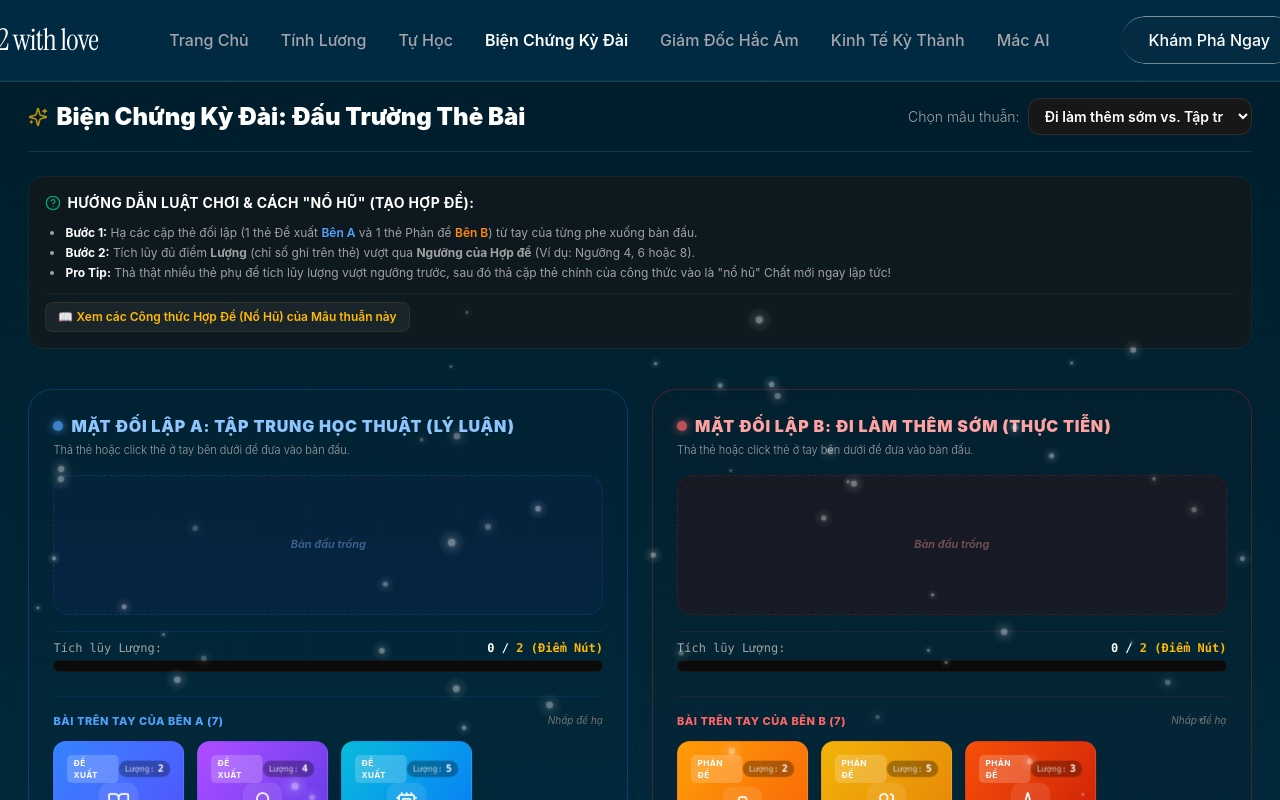
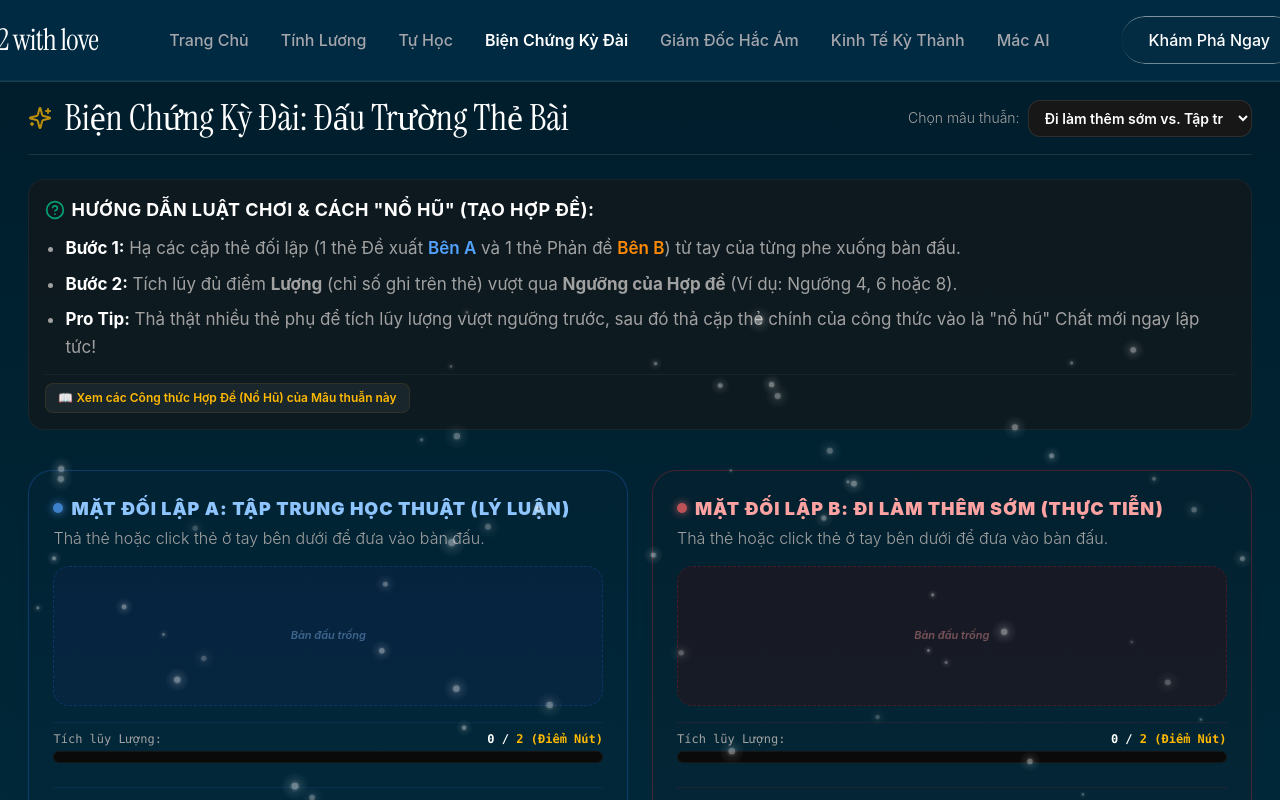
Before and after one commit to trungtran2511/mac-lenin-2, a React (Vite) app: page / in a window 1280 px wide. Both pictures are taken after a click on the button "Biện Chứng Kỳ Đài". Shown: the top 800 px of the page. Built offline with nearby package versions, Linux system fonts and the light colour scheme; a web font is replaced by a local one.

Commit message:
style: align font/size of card-battle, dark-ceo, sim-econ with self-study typography

```diff
--- a/src/components/card-battle/BattlefieldPanel.tsx
+++ b/src/components/card-battle/BattlefieldPanel.tsx
@@ -106,12 +106,12 @@ export const BattlefieldPanel: React.FC<BattlefieldPanelProps> = ({
         >
           <div>
             <div className="flex justify-between items-center mb-1">
-              <h3 className="text-sm md:text-base font-black text-blue-300 flex items-center gap-2 uppercase tracking-wider">
+              <h3 className="text-[18px] font-black text-blue-300 flex items-center gap-2 uppercase tracking-wider">
                 <span className="w-2.5 h-2.5 rounded-full bg-blue-400 animate-pulse shadow-[0_0_8px_#60a5fa]" />
                 Mặt Đối Lập A: {sideAName}
               </h3>
             </div>
-            <p className="text-[11px] text-neutral-400 font-light">Thả thẻ hoặc click thẻ ở tay bên dưới để đưa vào bàn đấu.</p>
+            <p className="text-[16px] text-neutral-400 font-light">Thả thẻ hoặc click thẻ ở tay bên dưới để đưa vào bàn đấu.</p>
           </div>
 
           {/* Dropped Cards Area */}
@@ -146,7 +146,7 @@ export const BattlefieldPanel: React.FC<BattlefieldPanelProps> = ({
           {/* Hand Cards Area (Deck) */}
           <div className="mt-2 pt-4 border-t border-blue-500/10">
             <div className="flex justify-between items-center mb-3">
-              <span className="text-[11px] font-extrabold text-blue-400 uppercase tracking-wider">Bài trên tay của Bên A ({thesisHand.length})</span>
+              <span className="text-[16px] font-extrabold text-blue-400 uppercase tracking-wider">Bài trên tay của Bên A ({thesisHand.length})</span>
               <span className="text-[10px] text-neutral-500 italic">Nhấp để hạ</span>
             </div>
             <div className="flex flex-wrap gap-2 justify-start content-start min-h-[110px] max-h-[220px] overflow-y-auto pr-1">
@@ -180,12 +180,12 @@ export const BattlefieldPanel: React.FC<BattlefieldPanelProps> = ({
         >
           <div>
             <div className="flex justify-between items-center mb-1">
-              <h3 className="text-sm md:text-base font-black text-red-300 flex items-center gap-2 uppercase tracking-wider">
+              <h3 className="text-[18px] font-black text-red-300 flex items-center gap-2 uppercase tracking-wider">
                 <span className="w-2.5 h-2.5 rounded-full bg-red-400 animate-pulse shadow-[0_0_8px_#f87171]" />
                 Mặt Đối Lập B: {sideBName}
               </h3>
             </div>
-            <p className="text-[11px] text-neutral-400 font-light">Thả thẻ hoặc click thẻ ở tay bên dưới để đưa vào bàn đấu.</p>
+            <p className="text-[16px] text-neutral-400 font-light">Thả thẻ hoặc click thẻ ở tay bên dưới để đưa vào bàn đấu.</p>
           </div>
 
           {/* Dropped Cards Area */}
@@ -220,7 +220,7 @@ export const BattlefieldPanel: React.FC<BattlefieldPanelProps> = ({
           {/* Hand Cards Area (Deck) */}
           <div className="mt-2 pt-4 border-t border-red-500/10">
             <div className="flex justify-between items-center mb-3">
-              <span className="text-[11px] font-extrabold text-red-400 uppercase tracking-wider">Bài trên tay của Bên B ({antithesisHand.length})</span>
+              <span className="text-[16px] font-extrabold text-red-400 uppercase tracking-wider">Bài trên tay của Bên B ({antithesisHand.length})</span>
               <span className="text-[10px] text-neutral-500 italic">Nhấp để hạ</span>
             </div>
             <div className="flex flex-wrap gap-2 justify-start content-start min-h-[110px] max-h-[220px] overflow-y-auto pr-1">
--- a/src/components/card-battle/CardBattleArena.tsx
+++ b/src/components/card-battle/CardBattleArena.tsx
@@ -121,8 +121,8 @@ export default function CardBattleArena() {
           {/* Header Controls */}
           <div className="flex flex-col sm:flex-row justify-between items-start sm:items-center gap-4 border-b border-white/10 pb-4">
             <div>
-              <h2 className="text-2xl font-black text-white flex items-center gap-2">
-                <Sparkles className="w-5 h-5 text-amber-400 animate-pulse" />
+              <h2 className="text-3xl md:text-4xl text-white flex items-center gap-3" style={{ fontFamily: "'Instrument Serif', serif" }}>
+                <Sparkles className="w-6 h-6 text-amber-400 animate-pulse" />
                 Biện Chứng Kỳ Đài: Đấu Trường Thẻ Bài
               </h2>
             </div>
@@ -146,12 +146,12 @@ export default function CardBattleArena() {
 
 
           {/* Collapsible Rules Box at the top */}
-          <div className="bg-neutral-900/60 border border-white/5 rounded-2xl p-4 text-xs md:text-sm text-neutral-300 space-y-3">
-            <h4 className="font-bold text-white flex items-center gap-1.5 text-sm uppercase tracking-wide">
-              <HelpCircle className="w-4 h-4 text-emerald-400 animate-pulse" />
+          <div className="bg-neutral-900/60 border border-white/5 rounded-2xl p-4 text-[17px] text-neutral-300 space-y-3">
+            <h4 className="font-bold text-white flex items-center gap-1.5 text-[18px] uppercase tracking-wide">
+              <HelpCircle className="w-5 h-5 text-emerald-400 animate-pulse" />
               Hướng dẫn Luật chơi & cách "Nổ Hũ" (Tạo Hợp Đề):
             </h4>
-            <ul className="list-disc pl-5 space-y-1 text-neutral-400 text-xs">
+            <ul className="list-disc pl-5 space-y-2 text-neutral-400 text-[17px] leading-relaxed">
               <li><strong className="text-white">Bước 1:</strong> Hạ các cặp thẻ đối lập (1 thẻ Đề xuất <span className="text-blue-400 font-semibold">Bên A</span> và 1 thẻ Phản đề <span className="text-orange-400 font-semibold">Bên B</span>) từ tay của từng phe xuống bàn đấu.</li>
               <li><strong className="text-white">Bước 2:</strong> Tích lũy đủ điểm <strong>Lượng</strong> (chỉ số ghi trên thẻ) vượt qua <strong>Ngưỡng của Hợp đề</strong> (Ví dụ: Ngưỡng 4, 6 hoặc 8).</li>
               <li><strong className="text-white">Pro Tip:</strong> Thả thật nhiều thẻ phụ để tích lũy lượng vượt ngưỡng trước, sau đó thả cặp thẻ chính của công thức vào là "nổ hũ" Chất mới ngay lập tức!</li>
@@ -166,7 +166,7 @@ export default function CardBattleArena() {
                 {showRecipes ? "🙈 Ẩn bớt công thức" : "📖 Xem các Công thức Hợp Đề (Nổ Hũ) của Mâu thuẫn này"}
               </button>
               {showRecipes && (
-                <div className="grid grid-cols-1 sm:grid-cols-2 gap-2.5 mt-3 animate-fade-in text-[11px] md:text-xs">
+                <div className="grid grid-cols-1 sm:grid-cols-2 gap-2.5 mt-3 animate-fade-in text-[16px]">
                   {activeDebate.synthesisCards.map((recipe) => {
                     const thesisName = activeDebate.thesisCards.find(c => c.id === recipe.requiredThesis)?.name || "";
                     const antithesisName = activeDebate.antithesisCards.find(c => c.id === recipe.requiredAntithesis)?.name || "";
@@ -218,7 +218,7 @@ export default function CardBattleArena() {
                 </span>
               </div>
 
-              <p className="text-neutral-400 text-xs leading-relaxed font-light">
+              <p className="text-neutral-400 text-[17px] leading-relaxed font-light">
                 Triết lý: <strong>"Sự phát triển là cuộc đấu tranh của các mặt đối lập"</strong>. Lượng đổi chỉ dẫn đến Chất đổi (Nổ hũ) khi bạn kết hợp đúng cặp thẻ tương khắc để giải quyết mâu thuẫn:
               </p>
 
@@ -243,7 +243,7 @@ export default function CardBattleArena() {
                             <div className="text-[10px] uppercase font-bold tracking-wider text-neutral-500 font-mono">
                               Cặp đôi mâu thuẫn
                             </div>
-                            <div className="text-xs md:text-sm">
+                            <div className="text-[17px]">
                               <span className="font-bold text-blue-400">"{card.name}"</span>
                               <span className="mx-1 text-neutral-400">↔</span>
                               <span className={`font-bold ${isOppositeOnField ? "text-emerald-400" : "text-amber-400 underline decoration-dashed underline-offset-4"}`}>
@@ -291,7 +291,7 @@ export default function CardBattleArena() {
                             <div className="text-[10px] uppercase font-bold tracking-wider text-neutral-500 font-mono">
                               Cặp đôi mâu thuẫn
                             </div>
-                            <div className="text-xs md:text-sm">
+                            <div className="text-[17px]">
                               <span className="font-bold text-orange-400">"{card.name}"</span>
                               <span className="mx-1 text-neutral-400">↔</span>
                               <span className="font-bold text-blue-400 underline decoration-dashed underline-offset-4">
--- a/src/components/dark-ceo/DarkCeoGame.tsx
+++ b/src/components/dark-ceo/DarkCeoGame.tsx
@@ -262,7 +262,7 @@ export default function DarkCeoGame() {
       {/* Header section */}
       <div className="flex flex-col sm:flex-row justify-between items-start sm:items-center gap-4 border-b border-white/10 pb-4">
         <div>
-          <h2 className="text-2xl font-black text-white flex items-center gap-2">
+          <h2 className="text-3xl md:text-4xl text-white flex items-center gap-3" style={{ fontFamily: "'Instrument Serif', serif" }}>
             👔 Giám Đốc Hắc Ám: Biện Chứng Sinh Tồn
           </h2>
         </div>
@@ -284,7 +284,7 @@ export default function DarkCeoGame() {
             <AlertOctagon className="w-8 h-8 text-red-500" />
           </div>
           <h3 className="text-xl font-black text-white uppercase tracking-wider">PHÁ SẢN BIỆN CHỨNG (GAME OVER)</h3>
-          <p className="text-base text-neutral-300 max-w-md leading-relaxed font-light">{gameOverReason}</p>
+          <p className="text-[18px] text-neutral-300 max-w-md leading-relaxed font-light">{gameOverReason}</p>
           <button
             onClick={startGame}
             className="mt-2 flex items-center gap-2 px-5 py-2.5 rounded-full bg-white/10 hover:bg-white/15 text-white border border-white/10 text-sm font-bold transition-all hover:scale-105 active:scale-95"
@@ -302,7 +302,7 @@ export default function DarkCeoGame() {
             <CheckCircle2 className="w-8 h-8 text-emerald-500" />
           </div>
           <h3 className="text-xl font-black text-white uppercase tracking-wider">CEO KIỆT XUẤT (VICTORY)</h3>
-          <p className="text-base text-neutral-300 max-w-md leading-relaxed font-light">
+          <p className="text-[18px] text-neutral-300 max-w-md leading-relaxed font-light">
             Chúc mừng! Bạn đã chèo lái doanh nghiệp vượt qua toàn bộ 10 lượt khủng hoảng, duy trì sự cân bằng biện chứng hoàn hảo giữa tích lũy thặng dư và phúc lợi xã hội định hướng XHCN.
           </p>
           <button
@@ -337,7 +337,7 @@ export default function DarkCeoGame() {
                     <button
                       key={choice.id}
                       onClick={() => handleChoice(choice)}
-                      className="w-full text-left p-4 rounded-xl border border-white/5 bg-neutral-950/40 hover:bg-white/5 hover:border-white/15 transition-all text-base font-semibold text-neutral-200 hover:text-white leading-relaxed group flex items-start gap-2.5"
+                      className="w-full text-left p-4 rounded-xl border border-white/5 bg-neutral-950/40 hover:bg-white/5 hover:border-white/15 transition-all text-[18px] font-semibold text-neutral-200 hover:text-white leading-relaxed group flex items-start gap-2.5"
                     >
                       <span className="w-6 h-6 inline-flex items-center justify-center rounded bg-white/5 border border-white/10 text-sm text-neutral-400 group-hover:bg-white/10 group-hover:text-white transition-colors shrink-0">
                         {choice.id.split("-").pop()?.toUpperCase()}
--- a/src/components/dark-ceo/SlackChatPanel.tsx
+++ b/src/components/dark-ceo/SlackChatPanel.tsx
@@ -69,7 +69,7 @@ export const SlackChatPanel: React.FC<SlackChatPanelProps> = ({
                     <span className="text-xs font-black text-red-400 uppercase tracking-wider">PHỦ ĐỊNH</span>
                     <span className="text-[10px] text-neutral-500 font-mono">{entry.timestamp}</span>
                   </div>
-                  <p className="text-base text-red-200 mt-1 leading-relaxed font-semibold">{entry.text}</p>
+                  <p className="text-[18px] text-red-200 mt-1 leading-relaxed font-semibold">{entry.text}</p>
                 </div>
               </div>
             );
@@ -101,7 +101,7 @@ export const SlackChatPanel: React.FC<SlackChatPanelProps> = ({
                   </span>
                   <span className="text-xs text-neutral-500 font-mono">{entry.timestamp}</span>
                 </div>
-                <p className="text-base text-neutral-300 mt-1 leading-relaxed font-light whitespace-pre-wrap">
+                <p className="text-[18px] text-neutral-300 mt-1 leading-relaxed font-light whitespace-pre-wrap">
                   {entry.text}
                 </p>
               </div>
--- a/src/components/sim-econ/SimEconCity.tsx
+++ b/src/components/sim-econ/SimEconCity.tsx
@@ -138,7 +138,7 @@ Tuyệt đối KHÔNG sử dụng bất kỳ định dạng markdown nào (như
       {/* Header Section */}
       <div className="flex flex-col sm:flex-row justify-between items-start sm:items-center gap-4 border-b border-white/10 pb-4">
         <div>
-          <h2 className="text-2xl font-black text-white flex items-center gap-2">
+          <h2 className="text-3xl md:text-4xl text-white flex items-center gap-3" style={{ fontFamily: "'Instrument Serif', serif" }}>
             🏙️ Kinh Tế Kỳ Thành: SimEcon Việt Nam 2026
           </h2>
         </div>
@@ -148,7 +148,7 @@ Tuyệt đối KHÔNG sử dụng bất kỳ định dạng markdown nào (như
       <div className="grid grid-cols-1 lg:grid-cols-12 gap-6 items-start">
         {/* Left Column: Grid Board */}
         <div className="lg:col-span-5 flex flex-col gap-3">
-          <span className="text-sm font-bold text-neutral-300 self-center lg:self-start">
+          <span className="text-[17px] font-semibold text-neutral-300 self-center lg:self-start">
             Sa bàn Thành phố GDP (Mỗi ô = 1% tỷ trọng)
           </span>
           <CityGrid grid={grid} onCellClick={handleCellClick} />
@@ -176,8 +176,8 @@ Tuyệt đối KHÔNG sử dụng bất kỳ định dạng markdown nào (như
           {/* AI Forecast panel */}
           <div className="bg-neutral-900/30 border border-white/5 rounded-2xl p-5 flex flex-col gap-4 text-left">
             <div className="flex justify-between items-center">
-              <span className="text-sm font-bold text-neutral-300 flex items-center gap-1.5">
-                <BrainCircuit className="w-4 h-4 text-blue-400" />
+              <span className="text-[17px] font-bold text-neutral-300 flex items-center gap-1.5">
+                <BrainCircuit className="w-5 h-5 text-blue-400" />
                 Đánh giá cấu trúc & Dự báo vĩ mô
               </span>
 
@@ -209,14 +209,14 @@ Tuyệt đối KHÔNG sử dụng bất kỳ định dạng markdown nào (như
                   <span className="w-2 h-2 rounded-full bg-blue-500 animate-bounce" style={{ animationDelay: "300ms" }} />
                 </div>
               ) : (
-                <div className="text-sm md:text-base text-neutral-200 leading-relaxed font-light w-full text-left whitespace-pre-line">
+                <div className="text-[18px] text-neutral-200 leading-relaxed font-light w-full text-left whitespace-pre-line">
                   {forecast}
                 </div>
               )}
             </div>
 
             {/* Constitutional compliance check */}
-            <div className="flex items-center gap-2 text-xs md:text-sm text-neutral-400 border-t border-white/5 pt-3">
+            <div className="flex items-center gap-2 text-[17px] text-neutral-400 border-t border-white/5 pt-3">
               <ShieldCheck className="w-4 h-4 text-emerald-500" />
               <span>
                 {contributions.state >= 25
@@ -251,7 +251,7 @@ Tuyệt đối KHÔNG sử dụng bất kỳ định dạng markdown nào (như
             {/* Modal body */}
             <div className="overflow-y-auto scrollbar-thin pr-1 space-y-4 flex-1">
               <div className="p-4 bg-black/40 border border-white/5 rounded-2xl">
-                <p className="text-sm md:text-base text-neutral-200 leading-relaxed font-light whitespace-pre-line">
+                <p className="text-[18px] text-neutral-200 leading-relaxed font-light whitespace-pre-line">
                   {forecast}
                 </p>
               </div>
```
